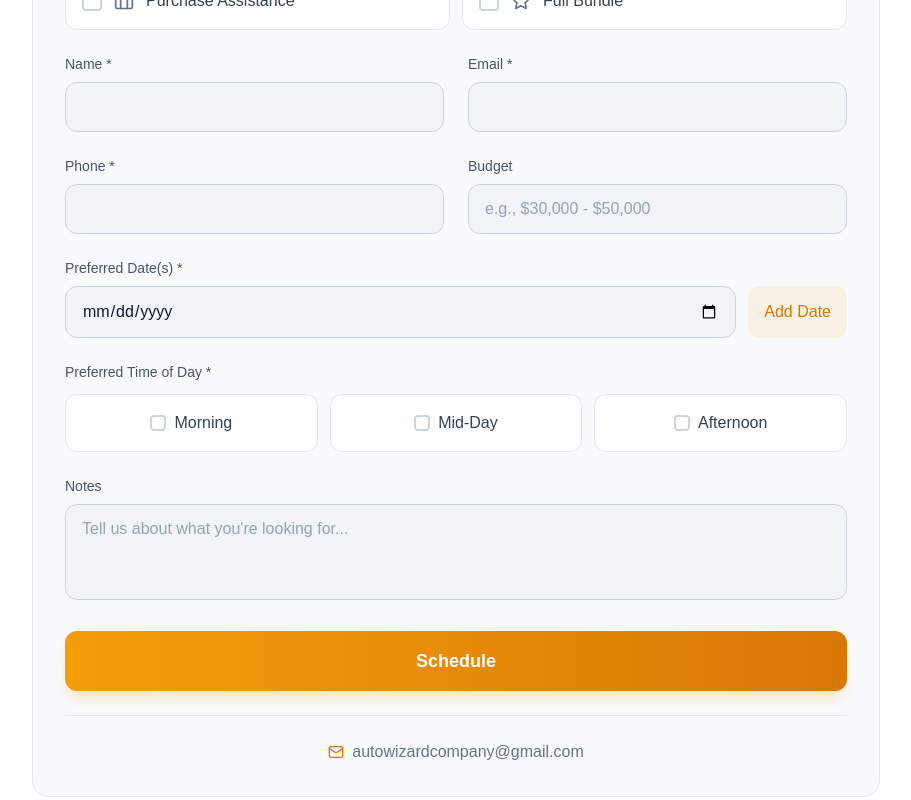
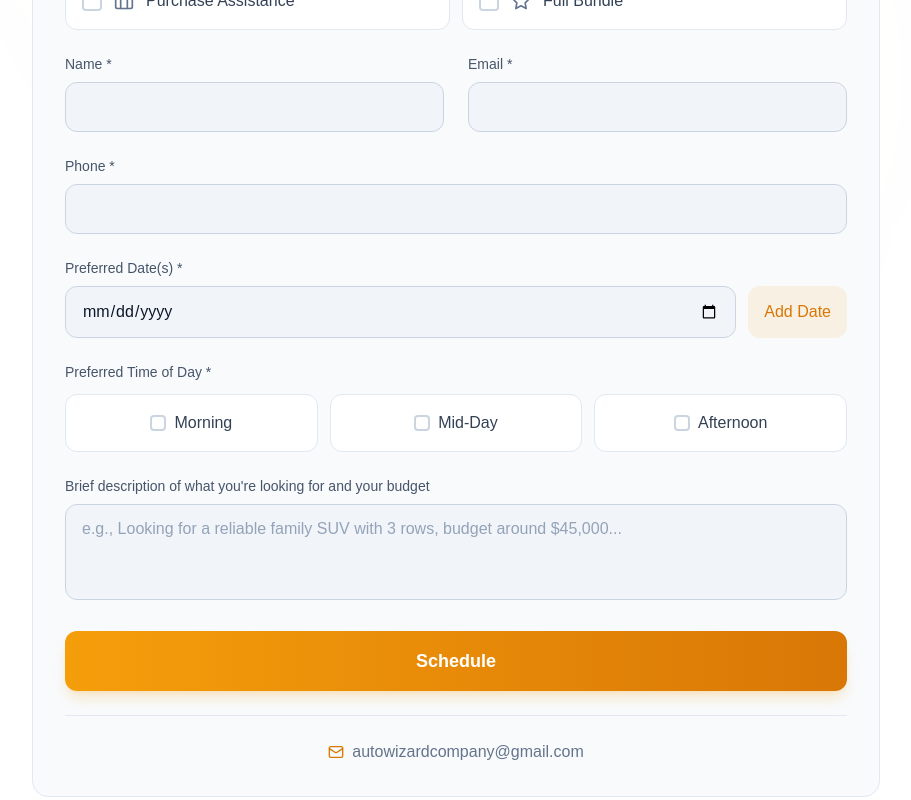
Before and after one commit to T-fps/autowizard, a Next.js app: page /consultation in a window 1280 px wide. Shown: the part 472-1272 px from the top of the page, without its empty margins (184-1095 px from the left). Built offline with nearby package versions, Linux system fonts and the light colour scheme.

Commit message:
Add files via upload

```diff
--- a/app/consultation/page.tsx
+++ b/app/consultation/page.tsx
@@ -11,7 +11,6 @@ export default function ConsultationPage() {
     name: '',
     email: '',
     phone: '',
-    budget: '',
     dates: [] as string[],
     times: [] as string[],
     notes: '',
@@ -49,14 +48,38 @@ export default function ConsultationPage() {
     setConsultForm({ ...consultForm, dates: current.filter((d) => d !== date) });
   };
 
-  const handleConsult = () => {
+  const [isSubmitting, setIsSubmitting] = useState(false);
+
+  const handleConsult = async () => {
     if (!consultForm.name || !consultForm.email || !consultForm.phone || consultForm.dates.length === 0 || consultForm.times.length === 0) {
       alert('Please fill in all required fields');
       return;
     }
+
+    setIsSubmitting(true);
+
+    try {
+      const response = await fetch('/api/consultation', {
+        method: 'POST',
+        headers: {
+          'Content-Type': 'application/json',
+        },
+        body: JSON.stringify(consultForm),
+      });
+
+      if (response.ok) {
         alert('Thank you! We will contact you to confirm your appointment.');
-    setConsultForm({ name: '', email: '', phone: '', budget: '', dates: [], times: [], notes: '', services: [] });
+        setConsultForm({ name: '', email: '', phone: '', dates: [], times: [], notes: '', services: [] });
         router.push('/');
+      } else {
+        alert('Something went wrong. Please try again or contact us directly.');
+      }
+    } catch (error) {
+      console.error('Submission error:', error);
+      alert('Something went wrong. Please try again or contact us directly.');
+    } finally {
+      setIsSubmitting(false);
+    }
   };
 
   return (
@@ -119,7 +142,6 @@ export default function ConsultationPage() {
               </div>
             </div>
 
-            <div className="grid md:grid-cols-2 gap-6">
             <div>
               <label className="block text-sm font-medium mb-2 text-slate-600">Phone *</label>
               <input
@@ -128,17 +150,6 @@ export default function ConsultationPage() {
                 onChange={(e) => setConsultForm({ ...consultForm, phone: e.target.value })}
                 className="w-full bg-slate-100 border border-slate-300 rounded-xl px-4 py-3 text-slate-900 focus:outline-none focus:border-amber-500"
               />
-              </div>
-              <div>
-                <label className="block text-sm font-medium mb-2 text-slate-600">Budget</label>
-                <input
-                  type="text"
-                  placeholder="e.g., $30,000 - $50,000"
-                  value={consultForm.budget}
-                  onChange={(e) => setConsultForm({ ...consultForm, budget: e.target.value })}
-                  className="w-full bg-slate-100 border border-slate-300 rounded-xl px-4 py-3 text-slate-900 placeholder-slate-400 focus:outline-none focus:border-amber-500"
-                />
-              </div>
             </div>
 
             <div>
@@ -206,20 +217,21 @@ export default function ConsultationPage() {
             </div>
 
             <div>
-              <label className="block text-sm font-medium mb-2 text-slate-600">Notes</label>
+              <label className="block text-sm font-medium mb-2 text-slate-600">Brief description of what you&apos;re looking for and your budget</label>
               <textarea
                 value={consultForm.notes}
                 onChange={(e) => setConsultForm({ ...consultForm, notes: e.target.value })}
-                placeholder="Tell us about what you're looking for..."
+                placeholder="e.g., Looking for a reliable family SUV with 3 rows, budget around $45,000..."
                 className="w-full bg-slate-100 border border-slate-300 rounded-xl px-4 py-3 text-slate-900 placeholder-slate-400 focus:outline-none focus:border-amber-500 h-24 resize-none"
               />
             </div>
 
             <button
               onClick={handleConsult}
-              className="w-full py-4 rounded-xl bg-gradient-to-r from-amber-500 to-amber-600 text-white text-lg font-semibold hover:from-amber-400 hover:to-amber-500 shadow-lg shadow-amber-500/20"
+              disabled={isSubmitting}
+              className="w-full py-4 rounded-xl bg-gradient-to-r from-amber-500 to-amber-600 text-white text-lg font-semibold hover:from-amber-400 hover:to-amber-500 shadow-lg shadow-amber-500/20 disabled:opacity-50 disabled:cursor-not-allowed"
             >
-              Schedule
+              {isSubmitting ? 'Submitting...' : 'Schedule'}
             </button>
 
             <div className="pt-6 border-t border-slate-200 flex justify-center">
```
Lines whose indentation alone changed are shown as unchanged.
